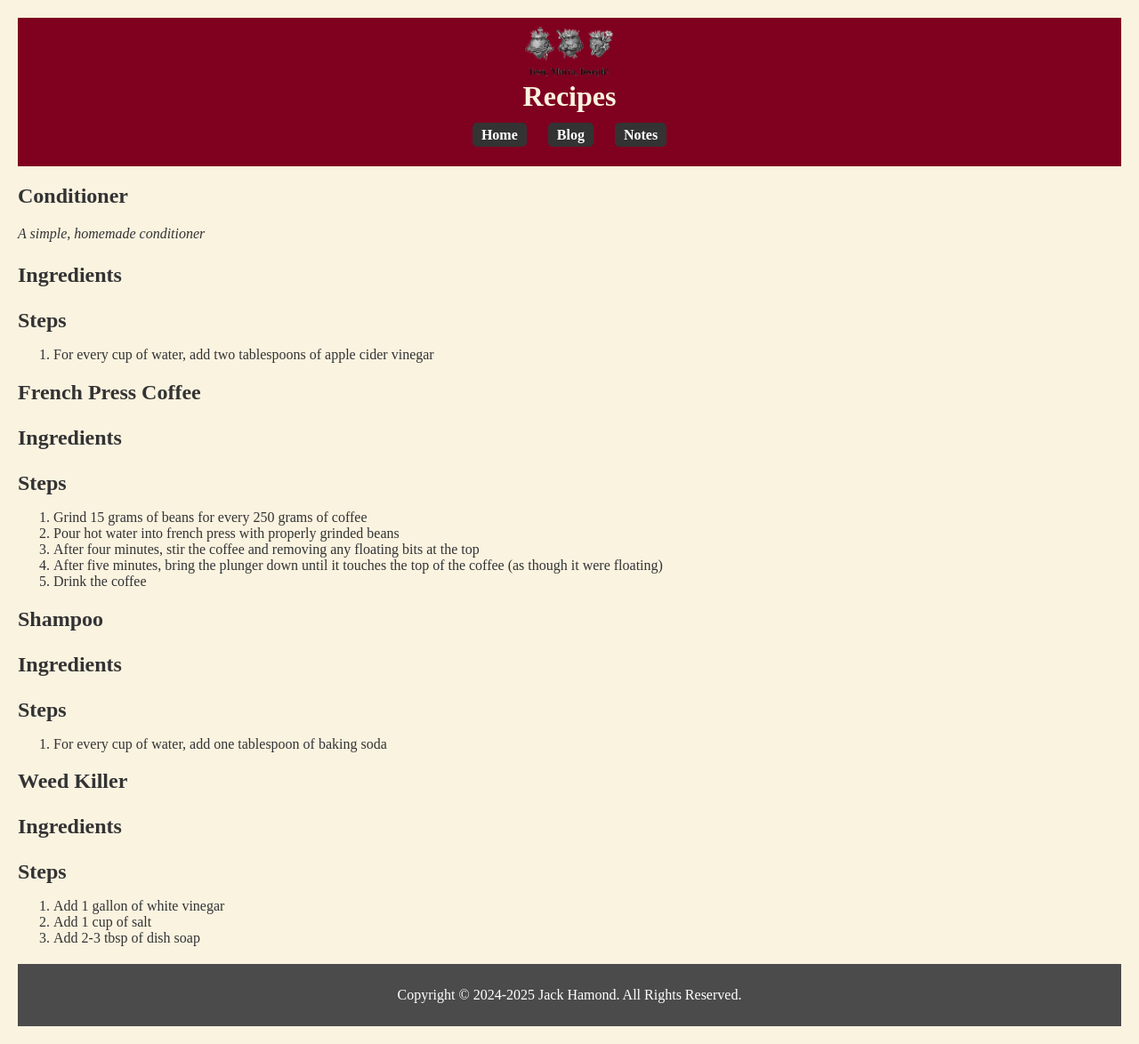
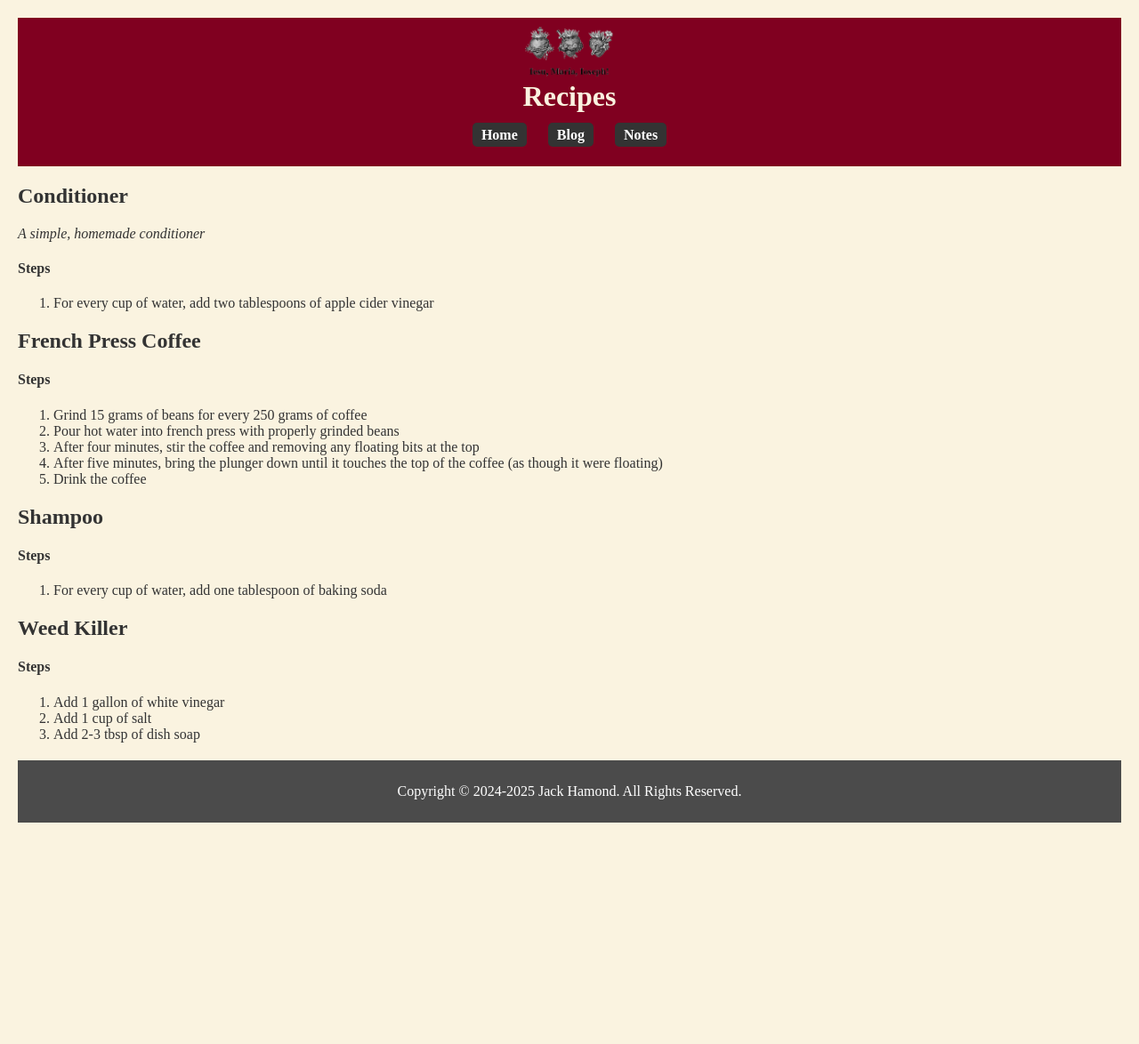
Before and after one commit to jackhamond/jackhamond.github.io, a Jekyll site: the page built from indices/recipes.md, in a window 1280 px wide. Shown: the whole page at 89% size. Built offline with Jekyll 4.4.1, drawn with Linux system fonts in a browser that asks for light colours; after the commit the page ends 945 px from its top, so only the background shows below that.

Commit message:
Update recipes.md

```diff
--- a/indices/recipes.md
+++ b/indices/recipes.md
@@ -10,14 +10,7 @@ layout: default
       <h2>{{ recipe.title }}</h2>
       <p><em>{{ recipe.description }}</em></p>
 
-      <h3>Ingredients</h3>
-      <ul>
-        {% for item in recipe.ingredients %}
-          <li>{{ item }}</li>
-        {% endfor %}
-      </ul>
-
-      <h3>Steps</h3>
+      <h4>Steps</h4>
       <ol>
         {% for step in recipe.steps %}
           <li>{{ step }}</li>
```
